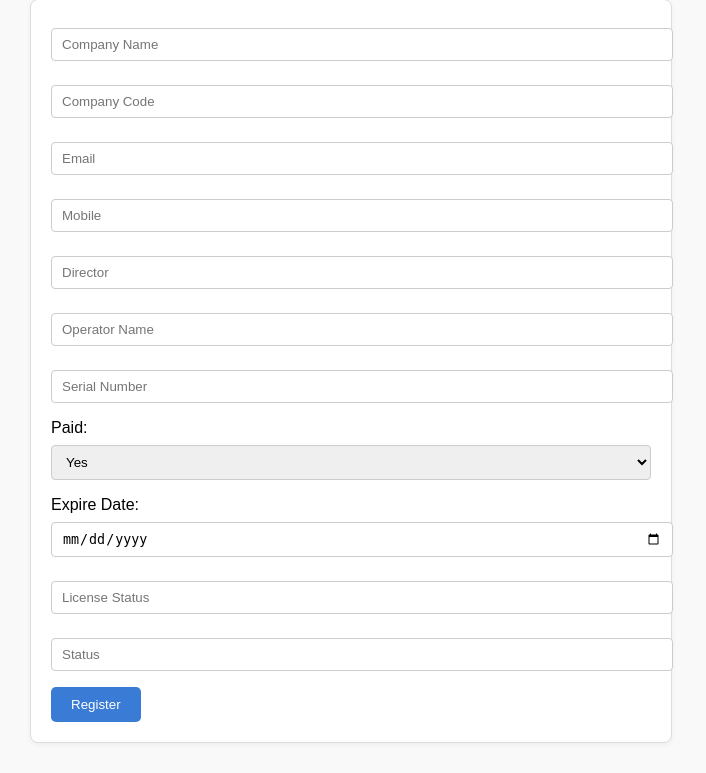
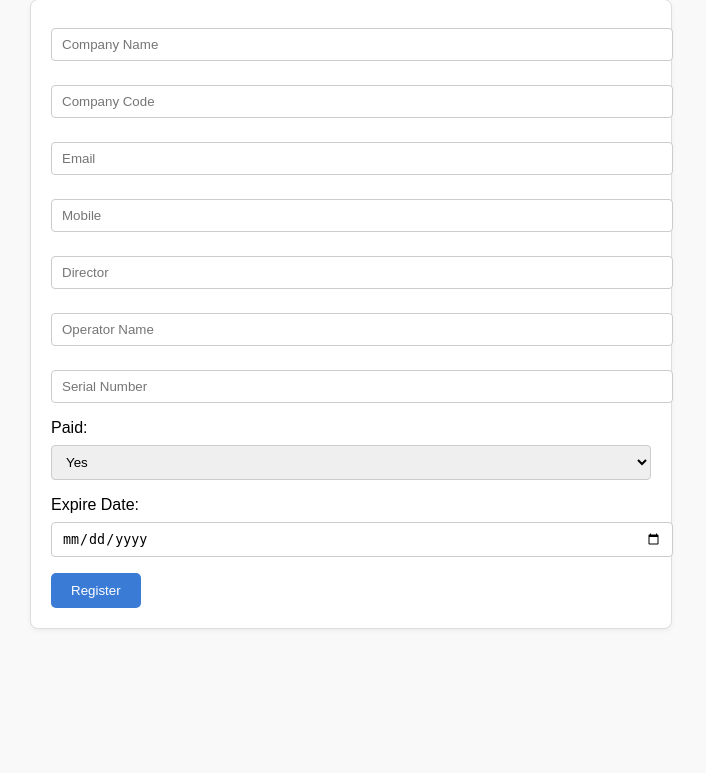
Before and after one commit to Beqaelbaqidze/PRINT_SH, a FastAPI app: page /dashboard in a window 1280 px wide. Shown: the part 211-984 px from the top of the page, without its empty margins (0-706 px from the left). After the commit the page ends 840 px from the top, so only its background shows below. Run offline with FastAPI, Linux system fonts and the light colour scheme; data that the repository does not hold is empty; some libraries are stand-ins or nearby versions.

Commit message:
licenses

```diff
--- a/main.py
+++ b/main.py
@@ -106,8 +106,7 @@ class LicenseRegistration(BaseModel):
     serial_number: str
     paid: bool
     expire_date: date
-    license_status: str
-    status: str
+
 
 # --- Registration Route ---
 @app.post("/api/register")
@@ -116,7 +115,12 @@ def register_license(data: LicenseRegistration):
     try:
         conn = get_connection()
         cursor = conn.cursor()
-        conn.autocommit = False  # Begin transaction
+        conn.autocommit = False
+
+        # --- Calculate status automatically ---
+        today = date.today()
+        license_status = "active" if data.paid and data.expire_date > today else "inactive"
+        status = "enabled" if license_status == "active" else "disabled"
 
         # Insert into companies
         cursor.execute("""
@@ -146,11 +150,11 @@ def register_license(data: LicenseRegistration):
         """, (data.paid, data.expire_date))
         license_id = cursor.fetchone()[0]
 
-        # Insert into main table
+        # Insert into main table with calculated status
         cursor.execute("""
             INSERT INTO license_records (company_fk, operator_fk, computer_fk, license_fk, license_status, status)
             VALUES (%s, %s, %s, %s, %s, %s)
-        """, (company_id, operator_id, computer_id, license_id, data.license_status, data.status))
+        """, (company_id, operator_id, computer_id, license_id, license_status, status))
 
         conn.commit()
         return {"message": "Registration successful."}
--- a/templates/dashboard.html
+++ b/templates/dashboard.html
@@ -110,8 +110,6 @@
             <label for="expire_date">Expire Date:</label>
             <input type="date" name="expire_date" required>
 
-            <input name="license_status" placeholder="License Status" required>
-            <input name="status" placeholder="Status" required>
         </div>
 
         <button type="submit">Register</button>
```
